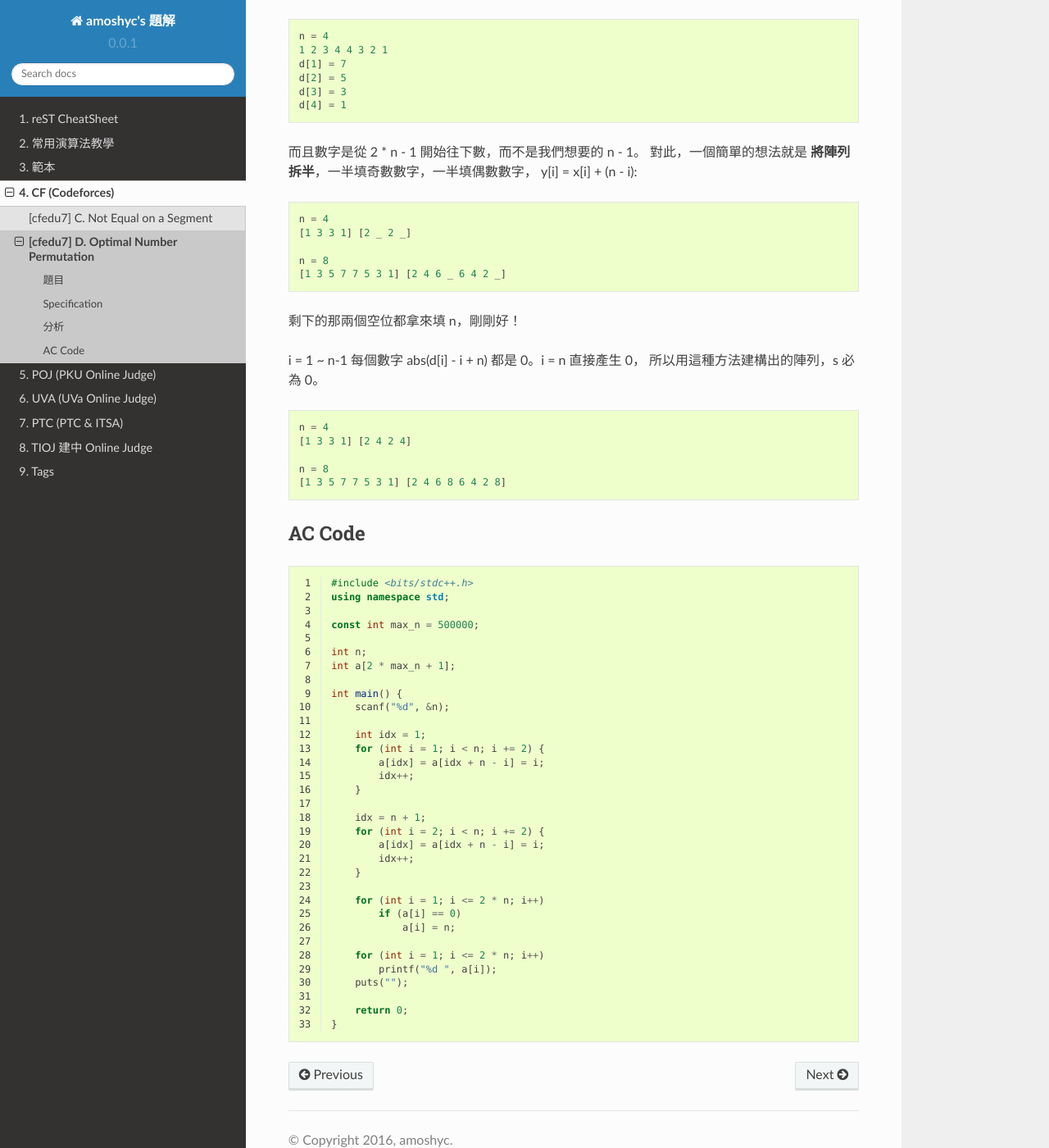
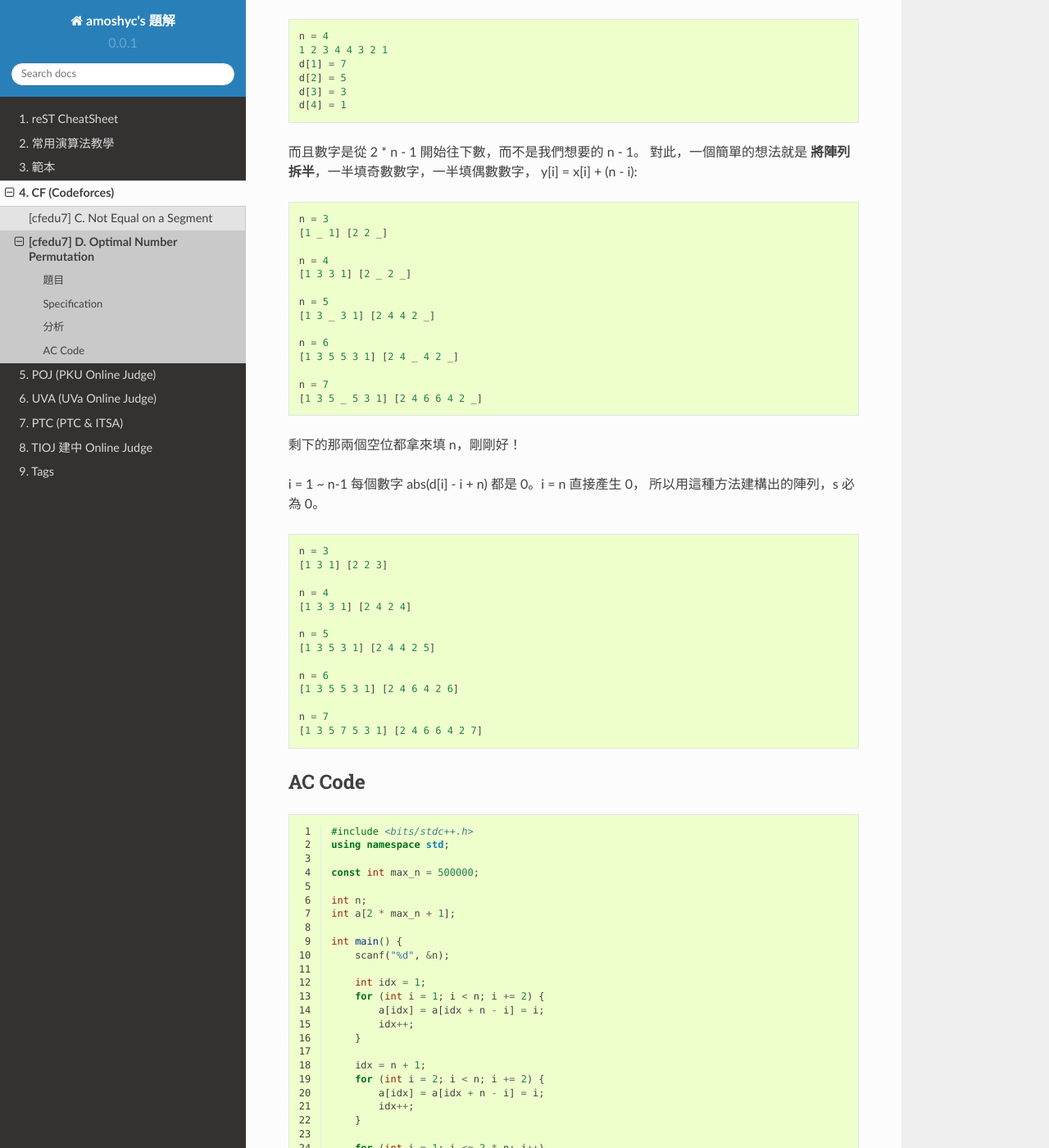
Before and after one commit to amoshyc/ojsolution, a Sphinx documentation site: the page built from docs/source/cf/cfedu7/pd.rst, in a window 1280 px wide and 1400 px high, scrolled down 1171 px. Shown: the whole window at 82% size. Built offline with Sphinx 7.4.7 and the Read the Docs theme 2.0.0, drawn with Linux system fonts in a browser that asks for light colours.

Commit message:
add more examples to cfedu7d

```diff
--- a/docs/source/cf/cfedu7/pd.rst
+++ b/docs/source/cf/cfedu7/pd.rst
@@ -65,11 +65,20 @@ Specification
 對此，一個簡單的想法就是 **將陣列拆半**，一半填奇數數字，一半填偶數數字，
 y[i] = x[i] + (n - i)::
 
+    n = 3
+    [1 _ 1] [2 2 _]
+
     n = 4
     [1 3 3 1] [2 _ 2 _]
 
-    n = 8
-    [1 3 5 7 7 5 3 1] [2 4 6 _ 6 4 2 _]
+    n = 5
+    [1 3 _ 3 1] [2 4 4 2 _]
+
+    n = 6
+    [1 3 5 5 3 1] [2 4 _ 4 2 _]
+
+    n = 7
+    [1 3 5 _ 5 3 1] [2 4 6 6 4 2 _]
 
 剩下的那兩個空位都拿來填 n，剛剛好！
 
@@ -78,11 +87,20 @@ i = 1 ~ n-1 每個數字 abs(d[i] - i + n) 都是 0。i = n 直接產生 0，
 
 ::
 
+    n = 3
+    [1 3 1] [2 2 3]
+
     n = 4
     [1 3 3 1] [2 4 2 4]
 
-    n = 8
-    [1 3 5 7 7 5 3 1] [2 4 6 8 6 4 2 8]
+    n = 5
+    [1 3 5 3 1] [2 4 4 2 5]
+
+    n = 6
+    [1 3 5 5 3 1] [2 4 6 4 2 6]
+
+    n = 7
+    [1 3 5 7 5 3 1] [2 4 6 6 4 2 7]
 
 ************************
 AC Code
```
